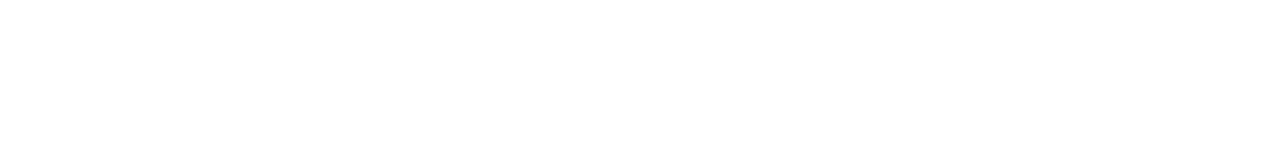
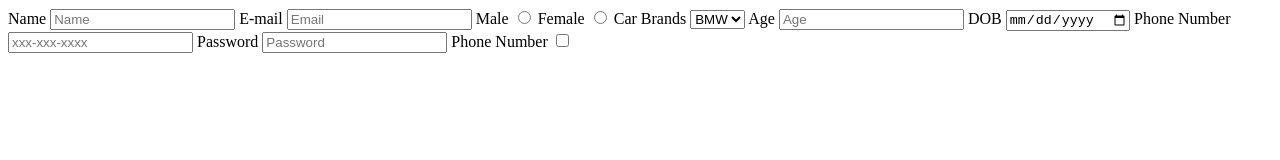
Before and after one commit to acciojob/signup-form-car-F1nK21, a website: page main.html in a window 1280 px wide. Drawn offline with Linux system fonts and the light colour scheme.

Commit message:
created a submission

```diff
--- a/main.html
+++ b/main.html
@@ -8,6 +8,33 @@
 
 <body>
 	<!-- the entire body must be written by student -->
+	<label for="name">Name</label>
+	<input placeholder="Name" type="text" id="name" required>
+	<label for="email">E-mail</label>
+	<input placeholder="Email" type="email" id="email" required>
+
+	<label for="gender_m">Male</label>
+	<input type="radio" id="gender_m" name="gender" required>
+	<label for="gender_f">Female</label>
+	<input type="radio" id="gender_f" name="gender" required>
+
+	<label for="cars">Car Brands</label>
+	<select placeholder="--Please choose an option--" id="cars" required>
+		<option>BMW</option>
+		<option>Audi</option>
+		<option>Tata</option>
+	</select>
+
+	<label for="age">Age</label>
+	<input placeholder="Age" id="age" type="number" required>
+	<label for="dob">DOB</label>
+	<input id="dob" type="date" required>
+	<label for="tel">Phone Number</label>
+	<input placeholder="xxx-xxx-xxxx" id="tel" type="tel" >
+	<label for="password">Password</label>
+	<input placeholder="Password" id="password" type="password" required>
+	<label for="tos">Phone Number</label>
+	<input id="tos" type="checkbox" required>
     <script type="text/javascript" src="./script.js">
 </script>
 
```
